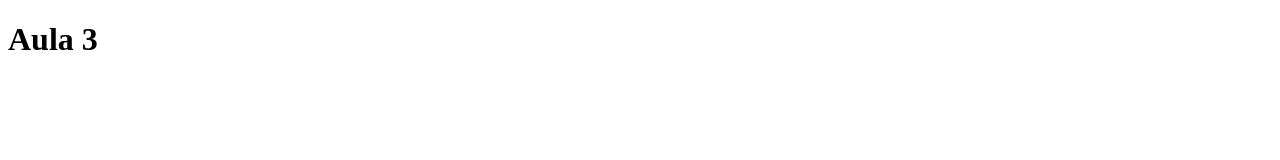
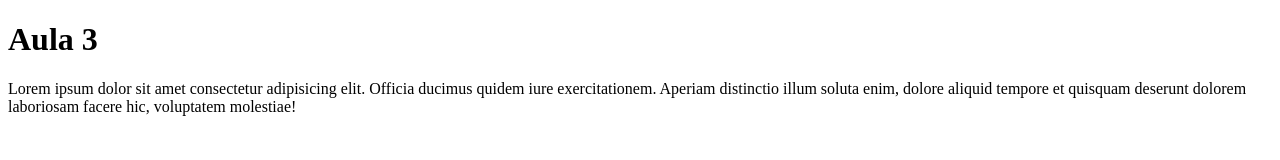
Before and after one commit to LuisAlbertoOliveira/aula3, a plain HTML site: page index.html in a window 1280 px wide. Drawn offline with Linux system fonts and the light colour scheme.

Commit message:
Adicionado um paragrafo

```diff
--- a/index.html
+++ b/index.html
@@ -7,5 +7,6 @@
 </head>
 <body>
     <h1>Aula 3</h1>
+    <p>Lorem ipsum dolor sit amet consectetur adipisicing elit. Officia ducimus quidem iure exercitationem. Aperiam distinctio illum soluta enim, dolore aliquid tempore et quisquam deserunt dolorem laboriosam facere hic, voluptatem molestiae!</p>
 </body>
 </html>
```
